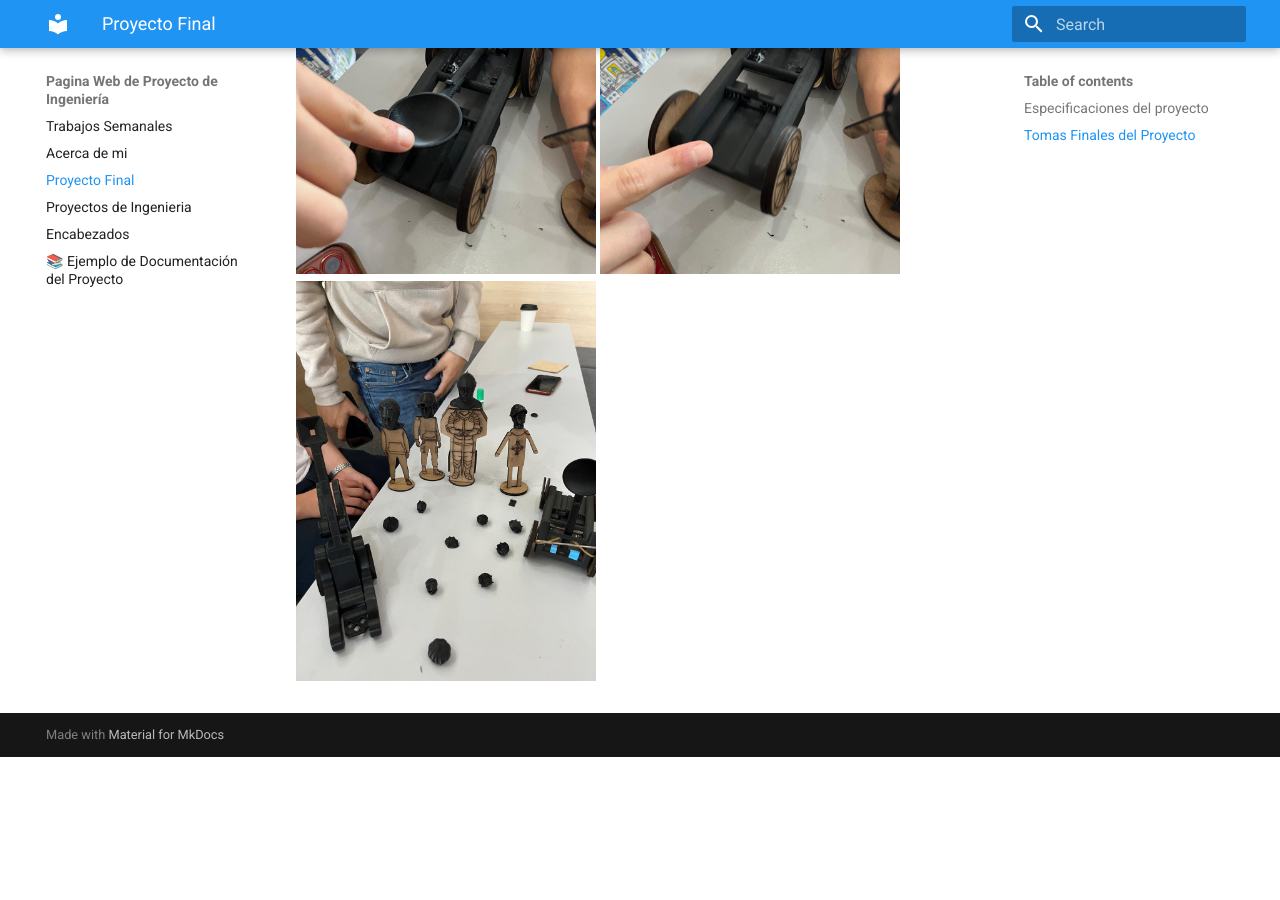
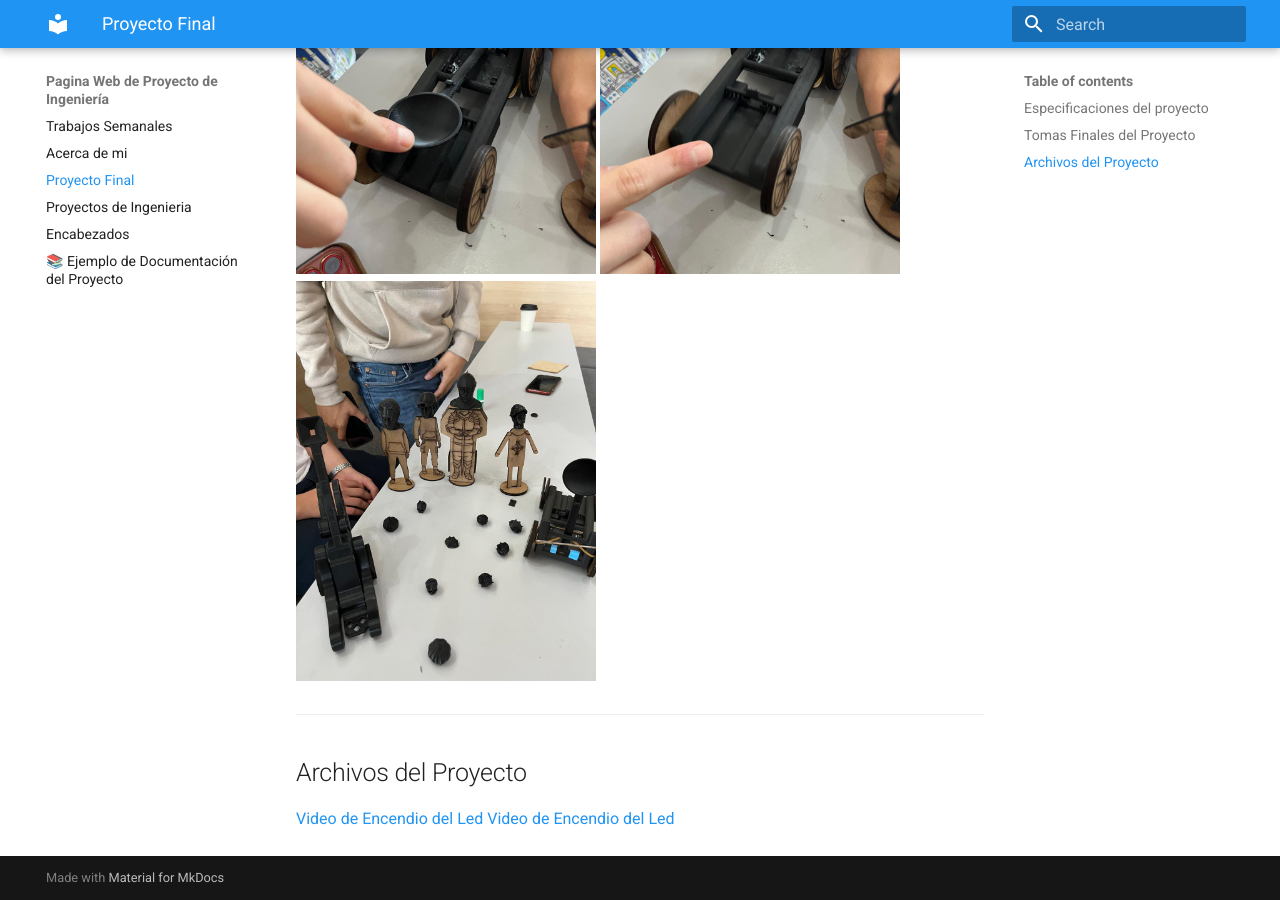
Before and after one commit to JoseGilGonzalezBerra/Proyecto_de_Ingenieria, an MkDocs documentation site: the page built from docs/Proyecto Final.md, in a window 1280 px wide and 900 px high, scrolled down 1303 px. Built offline with MkDocs 1.6.1 and Material for MkDocs 9.7.7, drawn with Linux system fonts in a browser that asks for light colours; before the commit the page ends 2060 px from its top, so only the background shows below that.

Commit message:
Update Proyecto Final.md

```diff
--- a/docs/Proyecto Final.md
+++ b/docs/Proyecto Final.md
@@ -28,3 +28,11 @@ Como proyecto de final de Semestre el profesor nos dio un proyecto que recopilar
 <img src="../recursos/imgs/ProyectoF3.jpeg" alt="Diagrama del sistema" width="300">
 <img src="../recursos/imgs/ProyectoF4.jpeg" alt="Diagrama del sistema" width="300">
 <img src="../recursos/imgs/ProyectoF5.jpeg" alt="Diagrama del sistema" width="300">
+
+
+---
+
+## Archivos del Proyecto
+
+[Video de Encendio del Led](recursos/archivos/practica1video.mp4)
+[Video de Encendio del Led](recursos/archivos/practica1video.mp4)
```
